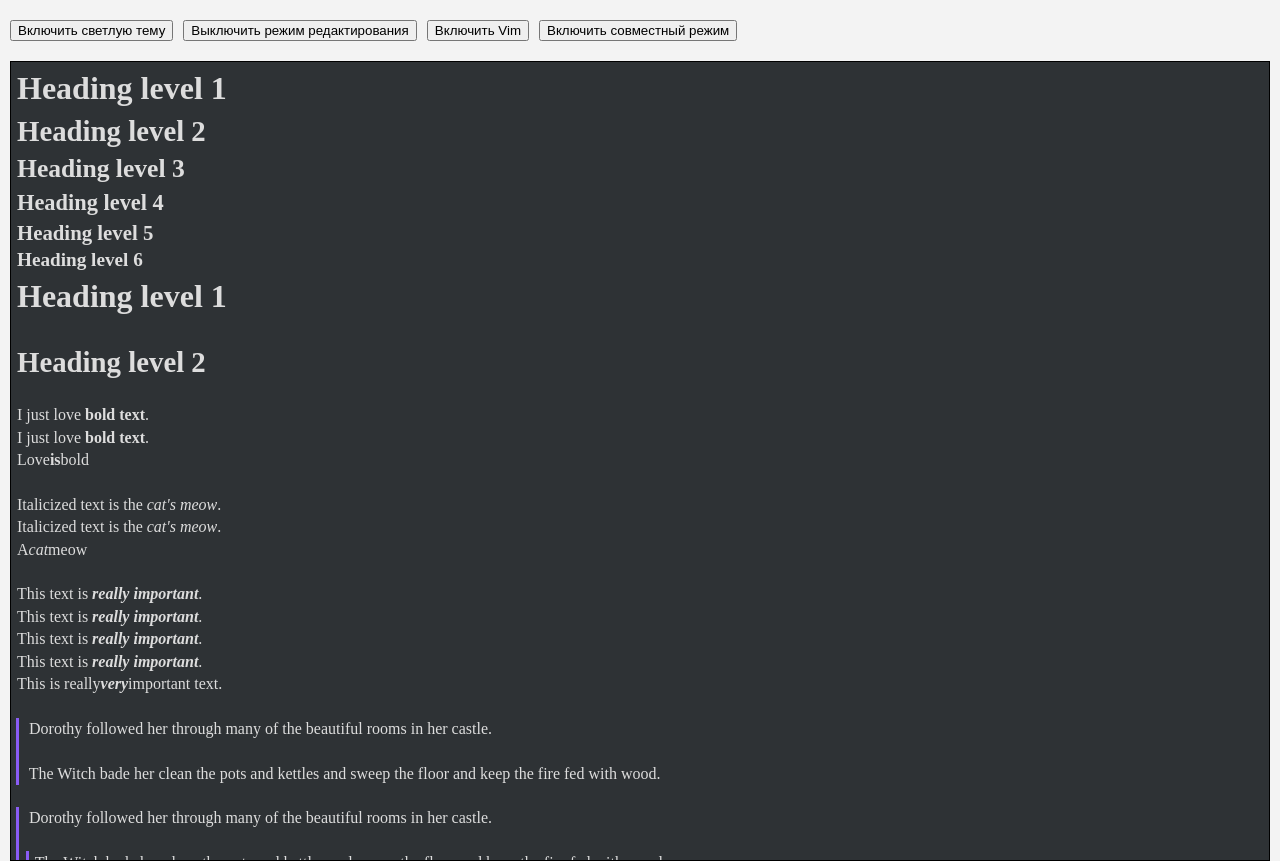
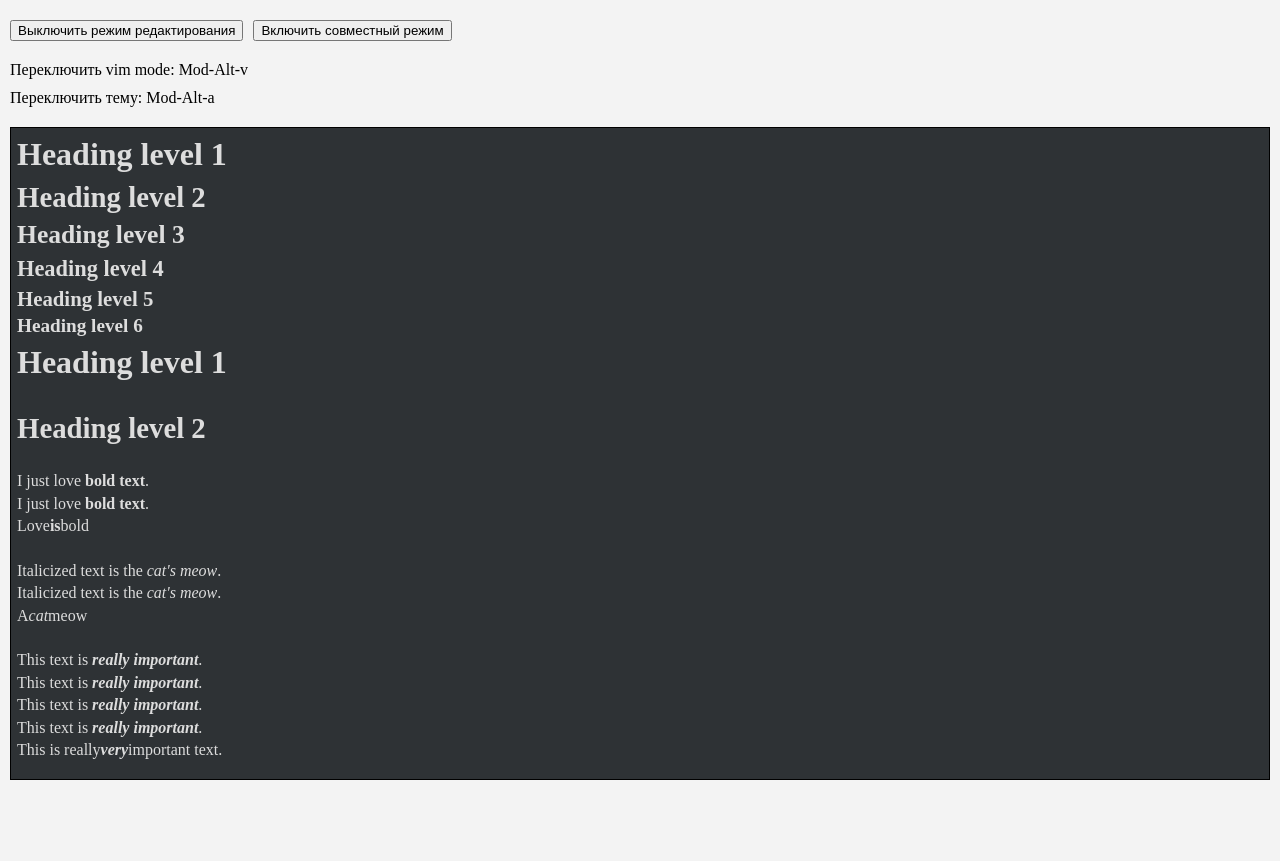
Before and after one commit to KrainovSD/markdown-editor, a website built with Vite: page index.html in a window 1280 px wide. After the commit the page ends 800 px from the top, so only its background shows below. Built offline with nearby package versions, Linux system fonts and the light colour scheme; some packages are replaced by stand-ins of ours.

Commit message:
change hot key for change theme, added new readme info

```diff
--- a/index.html
+++ b/index.html
@@ -14,24 +14,27 @@
       padding: 20px 10px;
       overflow: hidden;
       background-color: #f3f3f3;
+      display: flex;
+      flex-direction: column;
     "
   >
     <div style="display: flex; gap: 10px; align-items: center; width: 100%">
-      <button class="theme-mode"></button>
       <button class="edit-mode"></button>
-      <button class="vim-mode"></button>
       <button class="multi-mode"></button>
+    </div>
+    <div style="display: flex; flex-direction: column; gap: 10px; margin-top: 20px">
+      <span>Переключить vim mode: Mod-Alt-v</span>
+      <span>Переключить тему: Mod-Alt-a</span>
     </div>
     <div
       id="root"
       style="
         margin-top: 20px;
         border: 1px solid black;
-        min-height: 800px;
-        max-height: 800px;
         overflow: auto;
         height: 100%;
         width: 100%;
+        overflow: hidden;
       "
     ></div>
     <script type="module" src="/src/app/index.ts"></script>
--- a/src/app/index.ts
+++ b/src/app/index.ts
@@ -1,6 +1,6 @@
 import { languages } from "@codemirror/language-data";
 import { Editor, type MultiCursorOptions } from "@/module";
-import type { EditorTheme, ThemeOptions } from "@/extensions";
+import type { ThemeOptions } from "@/extensions";
 import "./global.css";
 import { COMMON_TEST, FULL_EXAMPLE, STRESS_TEST, randomColor, randomString } from "./helpers";
 
@@ -14,10 +14,8 @@ const presetMultiCursor: MultiCursorOptions = {
 };
 
 let editor: Editor | undefined;
-let theme: EditorTheme = "dark";
 let multiCursor: MultiCursorOptions | undefined = roomId ? presetMultiCursor : undefined;
 let readonly: boolean = false;
-let vimMode: boolean = false;
 const dark: ThemeOptions | undefined = undefined;
 const light: ThemeOptions | undefined = undefined;
 const viewFullExample = true;
@@ -33,11 +31,11 @@ function initEditor() {
     multiCursor,
     // eslint-disable-next-line no-nested-ternary
     initialText: viewStressTest ? STRESS_TEST : viewFullExample ? FULL_EXAMPLE : COMMON_TEST,
-    vimMode,
+    vimMode: false,
     readonly,
     dark,
     light,
-    theme,
+    theme: "dark",
     languages,
     keyMaps: [],
     defaultKeyMaps: {
@@ -64,22 +62,6 @@ function initEditor() {
   });
 }
 
-/** Theme Mode */
-const themeButton = document.querySelector(".theme-mode");
-if (themeButton) {
-  const text = {
-    dark: "Включить светлую тему",
-    light: "Включить темную тему",
-  };
-  themeButton.textContent = text[theme];
-  themeButton.addEventListener("click", () => {
-    if (!editor) return;
-
-    editor.setTheme(theme === "light" ? "dark" : "light");
-    theme = theme === "light" ? "dark" : "light";
-    themeButton.textContent = text[theme];
-  });
-}
 /** Edit Mode */
 const readonlyButton = document.querySelector(".edit-mode");
 if (readonlyButton) {
@@ -94,23 +76,6 @@ if (readonlyButton) {
     editor.setReadonly(!readonly);
     readonly = !readonly;
     readonlyButton.textContent = text[String(readonly)];
-  });
-}
-
-/** Vim Mode */
-const vimButton = document.querySelector(".vim-mode");
-if (vimButton) {
-  const text: Record<string, string> = {
-    false: "Включить Vim",
-    true: "Выключить Vim",
-  };
-  vimButton.textContent = text[String(vimMode)];
-  vimButton.addEventListener("click", () => {
-    if (!editor) return;
-
-    editor.setVimMode(!vimMode);
-    vimMode = !vimMode;
-    vimButton.textContent = text[String(vimMode)];
   });
 }
 
--- a/src/extensions/keymaps/init-key-map.ts
+++ b/src/extensions/keymaps/init-key-map.ts
@@ -17,8 +17,8 @@ export type CustomKeyMap = KeyBinding;
 export type HandleEnterKeyMapEditorFunction = (view: EditorView) => boolean;
 export type HandleEscapeKeyMapEditorFunction = (view: EditorView) => boolean;
 export type DefaultKeyMapsOptions = {
-  vim: boolean;
-  theme: boolean;
+  vim?: boolean;
+  theme?: boolean;
 };
 
 let vimMode = false;
@@ -85,7 +85,7 @@ export const initKeyMaps = ({
   /** theme */
   if (defaultKeyMaps?.theme)
     keyBindings.push({
-      key: "Mod-Alt-t",
+      key: "Mod-Alt-a",
       run: (view) => {
         theme = theme === "light" ? "dark" : "light";
         view.dispatch({
```
Also changed, not shown: README.md.
